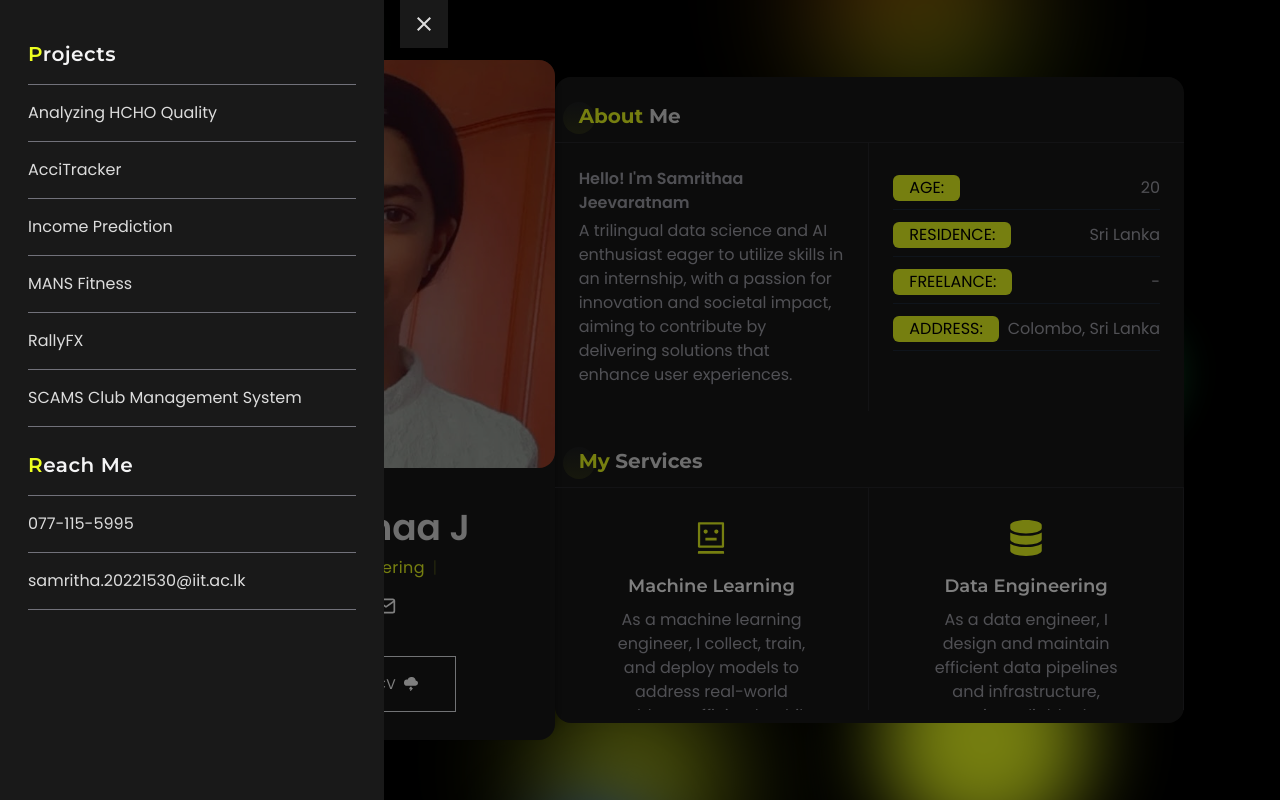
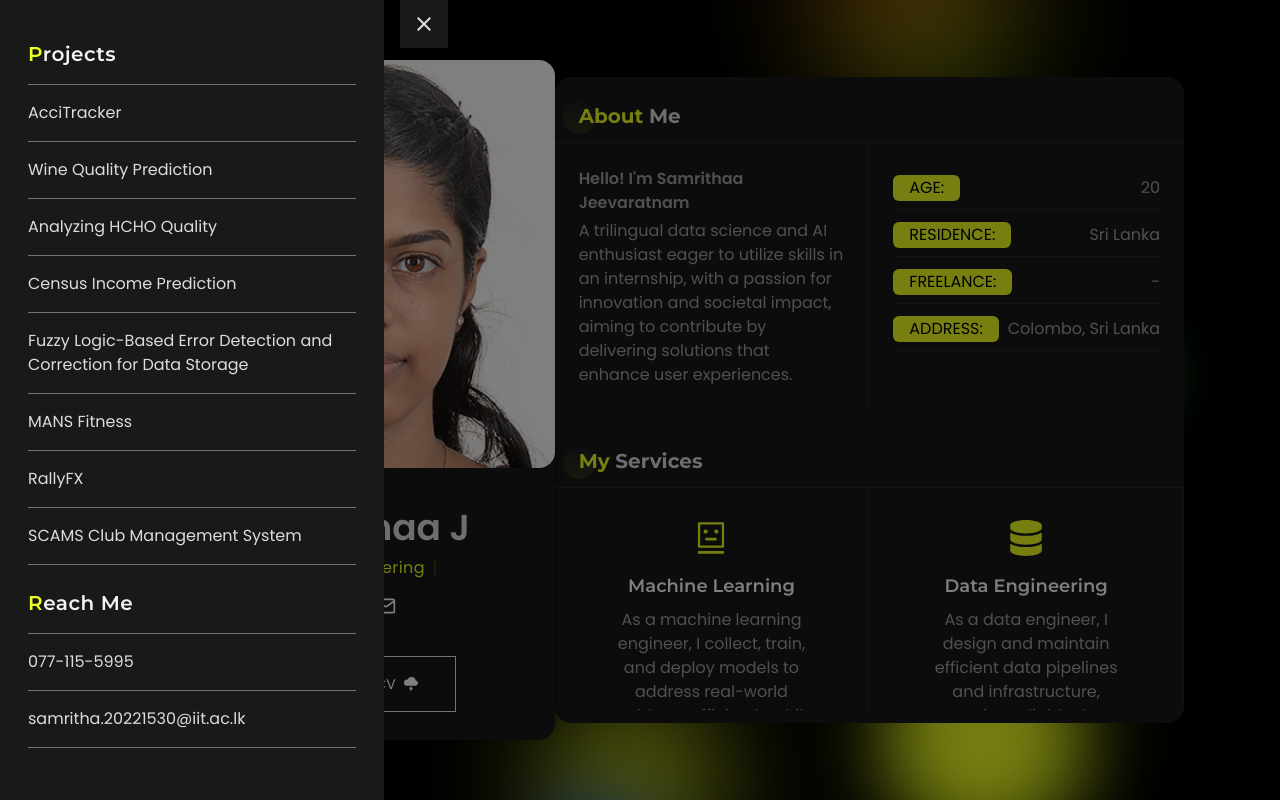
Before and after one commit to SamrithaaJeeva/portfolio, a React (Create React App) app: page / in a window 1280 px wide. Both pictures are taken after a click on the element 128 px from the left and 96 px from the top of the page. Built offline with nearby package versions, Linux system fonts and the light colour scheme.

Commit message:
Commit-Final

```diff
--- a/src/assets/index.js
+++ b/src/assets/index.js
@@ -11,8 +11,10 @@ import JavaFX from "./javafx.png"
 import JavaFX2 from "./javafx2.png"
 import Web from "./scamsweb.png"
 import Git from "./github.png"
+import Acci from "./acci.png"
 
 export {
+    Acci,
     Git,
     Web,
     JavaFX,
--- a/src/components/home/sidenav/Sidenav.js
+++ b/src/components/home/sidenav/Sidenav.js
@@ -6,12 +6,16 @@ const Sidenav = () => {
     <div className="px-7 py-4">
       <SidenavTitle title="P" subTitle="rojects" />
       <ul>
+
+        <li className="sidenavLi">AcciTracker</li>
+        <li className="sidenavLi">Wine Quality Prediction</li>
         <li className="sidenavLi">Analyzing HCHO Quality</li>
-        <li className="sidenavLi">AcciTracker</li>
-        <li className="sidenavLi">Income Prediction</li>
+        <li className="sidenavLi">Census Income Prediction</li>
+        <li className="sidenavLi">Fuzzy Logic-Based Error Detection and Correction for Data Storage</li>
         <li className="sidenavLi">MANS Fitness</li>
         <li className="sidenavLi">RallyFX</li>
         <li className="sidenavLi">SCAMS Club Management System</li>
+
       </ul>
       <SidenavTitle title="R" subTitle="each Me" />
       <ul>
--- a/src/components/projects/Projects.js
+++ b/src/components/projects/Projects.js
@@ -2,7 +2,7 @@ import React from "react";
 
 import Title from "../home/Title";
 import ProjectsCard from "./ProjectsCard";
-import {Git,Web,JavaFX, JavaFX2} from '../../assets/index'
+import {Acci,Git,Web,JavaFX, JavaFX2} from '../../assets/index'
 
 const Projects = () => {
   return (
@@ -13,7 +13,7 @@ const Projects = () => {
 
         <a href="https://github.com/Inupa6677/DSGP-GROUP-9/tree/main">
           <ProjectsCard
-          image = {Git}
+          image = {Acci}
             title="AcciTracker"
             category="A Road Accident Prediction App"
           />
```
Also changed, not shown: src/assets/acci.png (added), src/assets/bannerImg.png.
